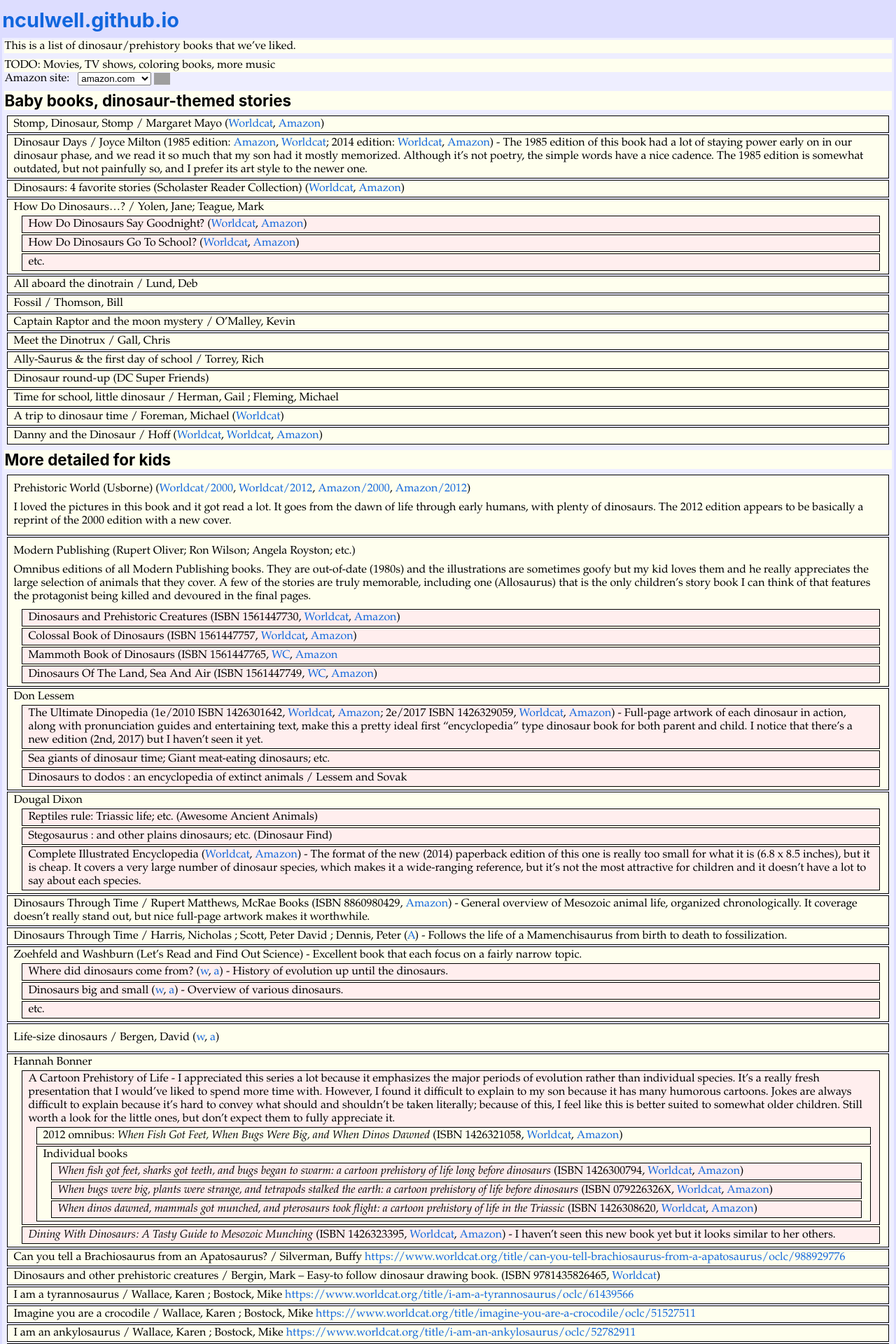
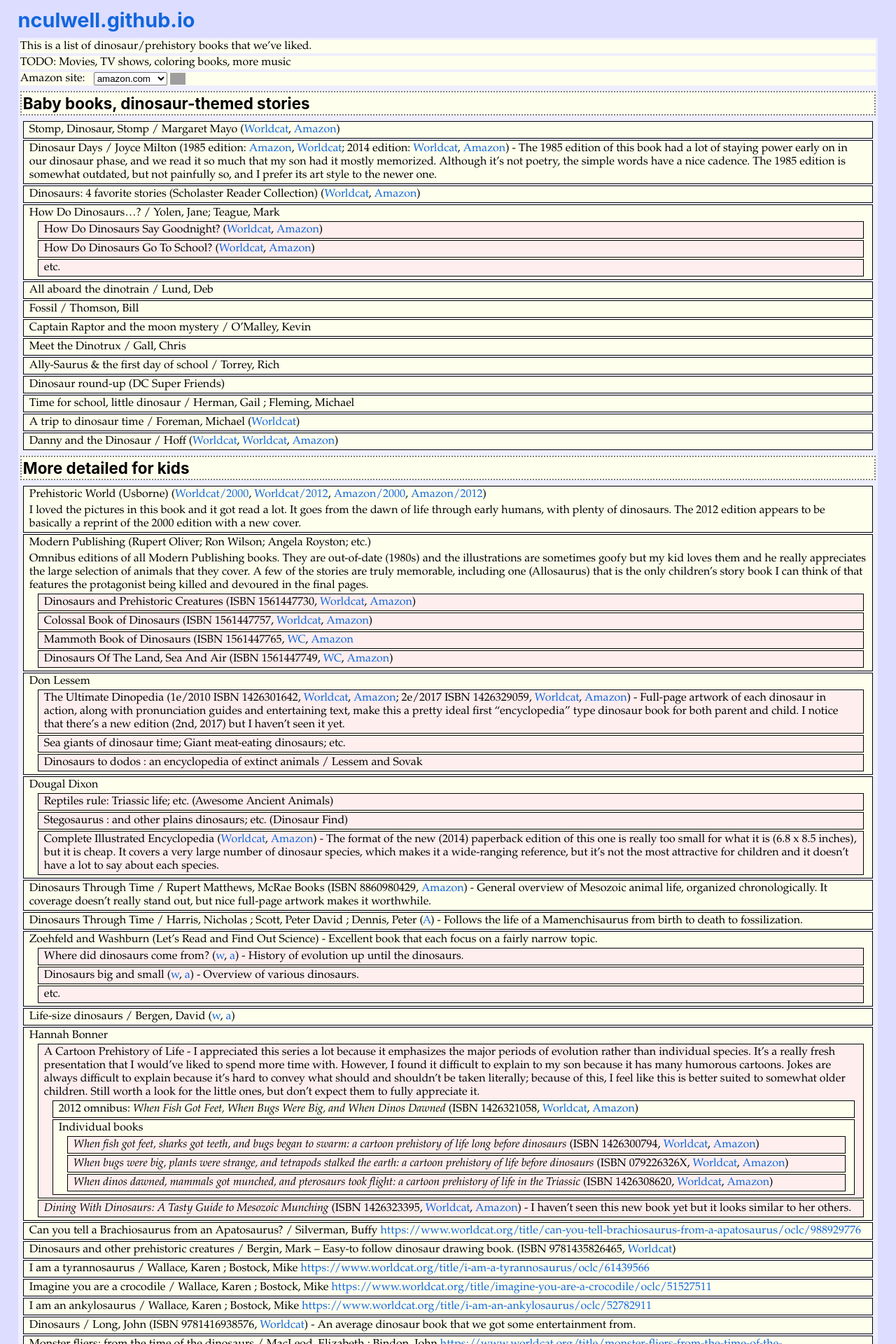
Before and after one commit to nculwell/nculwell.github.io, a Jekyll site: the page built from DinosaurBooks.md, in a window 1280 px wide. Shown: the top 1920 px of the page at 70% size. Built offline with Jekyll 4.4.1, drawn with Linux system fonts in a browser that asks for light colours; nearby versions of some CDN libraries; grey boxes are pictures that could not be loaded.

Commit message:
Formatting adjustments.

```diff
--- a/DinosaurBooks.md
+++ b/DinosaurBooks.md
@@ -6,9 +6,9 @@
 
 TODO: Movies, TV shows, coloring books, more music
 
-<div id='amazonSelector'>
-  <noscript>Enable Javascript to choose a different Amazon site.</noscript>
-</div>
+<p id='amazonSelector'>
+  <noscript>\[Enable Javascript to choose a different Amazon site.]</noscript>
+</p>
 
 ## Baby books, dinosaur-themed stories
 
--- a/assets/css/style.scss
+++ b/assets/css/style.scss
@@ -18,10 +18,12 @@
     Times,
     serif;
   padding: 0.2em;
+  padding-left: 2%;
+  padding-right: 2%;
   background-color: #DDF;
 }
 
-article#content {
+article {
   padding: 0.2em;
   //border: dotted 2px black;
   background-color: #EEF;
@@ -39,12 +41,12 @@
 h5 { font-size: 100%; }
 h6 { font-size: 100%; }
 
-h1, h2, h3, h4, h5, h6 {
+h1, h2, h3, h4, h5, h6, ul {
   margin-top: 8px;
   margin-bottom: 8px;
 }
 
-p + p { margin-top: 8px }
+p + p { margin-top: 4px }
 
 h1, h2, h3, h4, h5, h6 {
   font-family:
@@ -59,30 +61,29 @@
     "Segoe UI Symbol";
 }
 
-article#content ul li, article#content ul ul ul li { background-color: #FFE; }
-article#content ul ul li, article#content ul ul ul ul li { background-color: #FEE; }
+h2, h3, h4, h5, h6 {
+  border: dotted 2px gray;
+  padding: 2px;
+}
 
-article#content h2,
-article#content h3,
-article#content h4,
-article#content h5,
-article#content h6,
-article#content p
-{ background-color: #FFE; }
+h2, h3, h4, h5, h6, article p { background-color: #FFE; }
+
+article ul li,    article ul ul ul li    { background-color: #FFE; }
+article ul ul li, article ul ul ul ul li { background-color: #FEE; }
 
 #amazonSelector > * { vertical-align: middle; }
 
-article#content ul {
+article ul {
   padding: 0px !important;
   list-style-type: none;
   margin: 2px;
 }
 
-article#content ul ul {
+article ul ul {
   padding-left: 8px !important;
 }
 
-article#content ul li {
+article ul li {
   border: solid 1px black;
   margin: 2px;
   padding-left: 8px;
@@ -90,14 +91,3 @@
   padding-top: 2px;
   padding-bottom: 2px;
 }
-
-article#content ul li p {
-  margin: 0;
-  padding: 0;
-  margin-top: 0.5em;
-  margin-bottom: 0.5em;
-}
-
-article#content ul li p + p {
-  //margin-top: 0.5em;
-}
```
